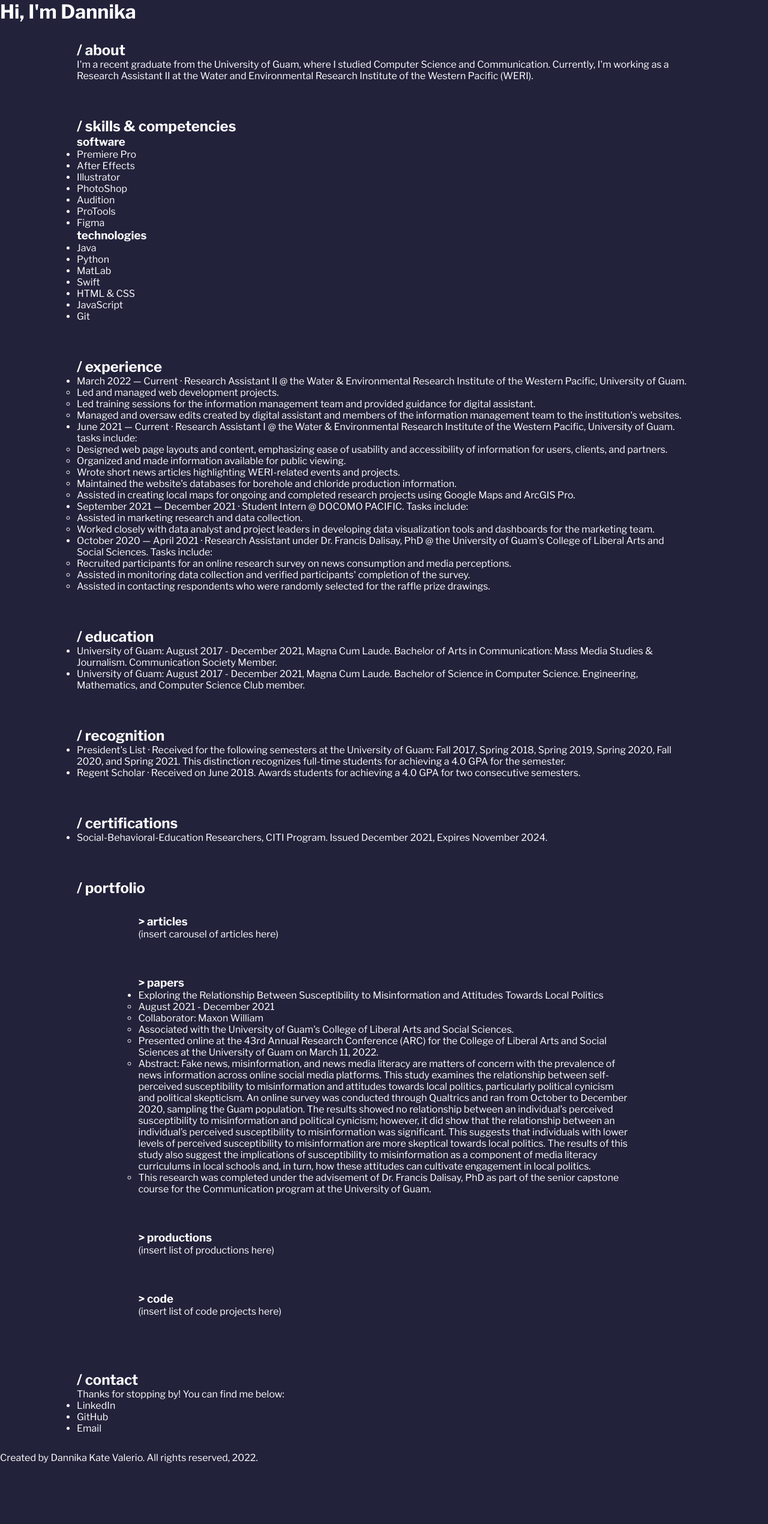
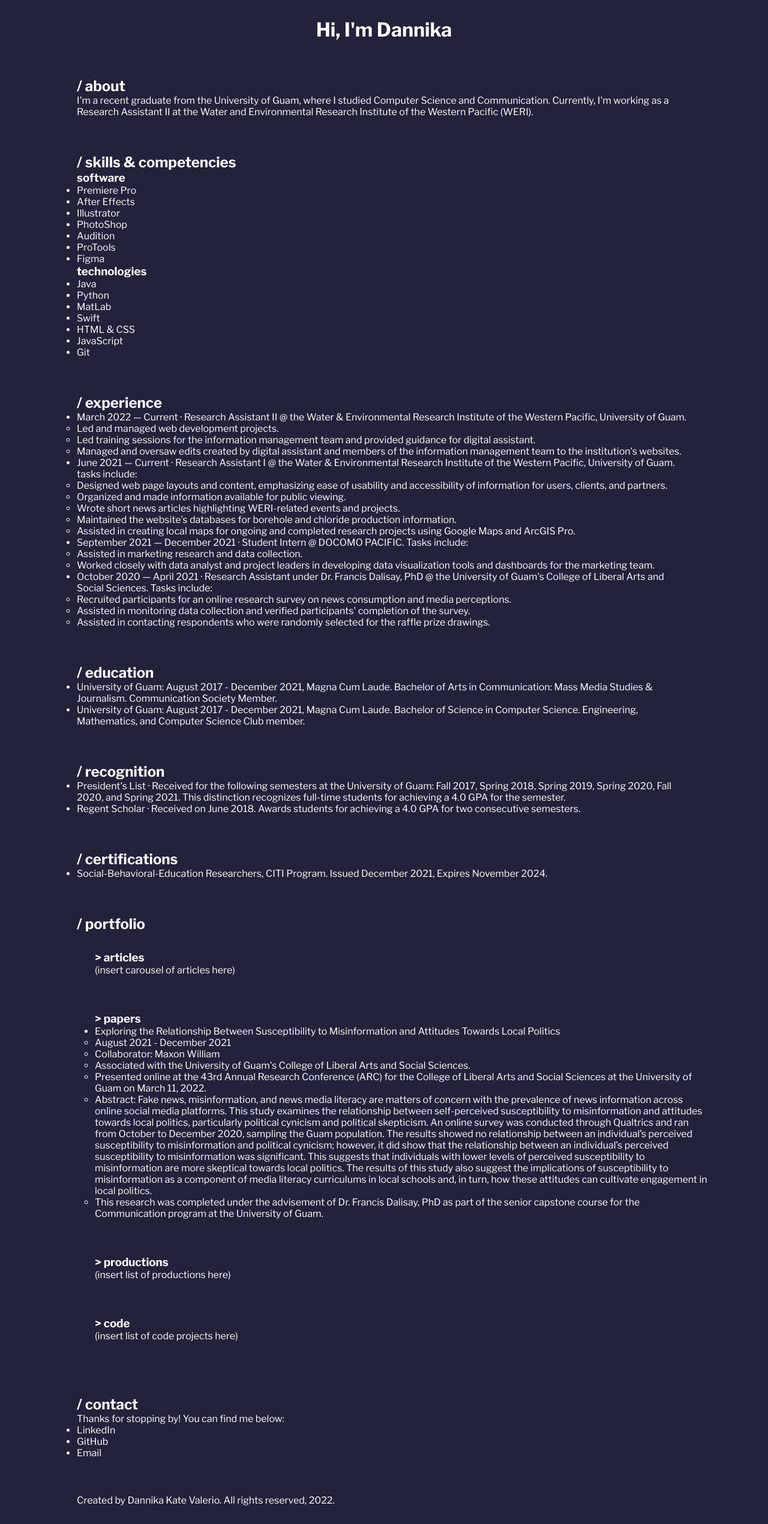
Before and after one commit to dannikate/dannikate.github.io, a React (Create React App) app: page / in a window 1280 px wide. Shown: the whole page at 60% size. Before the commit the page ends 2440 px from the top, so only its background shows below. Built offline with nearby package versions, Linux system fonts and the light colour scheme.

Commit message:
updated styles and footer compt

```diff
--- a/src/components/Footer.js
+++ b/src/components/Footer.js
@@ -2,6 +2,8 @@ import React from "react"
 
 export default function Footer() {
     return (
-        <p>Created by Dannika Kate Valerio. All rights reserved, 2022. </p>
+        <div className="footer">
+            <p>Created by Dannika Kate Valerio. All rights reserved, 2022.</p>
+        </div>
     )
 }
--- a/src/styles/main.css
+++ b/src/styles/main.css
@@ -7,6 +7,11 @@
     background-color: #22223B;
     color: white;
     font-family: 'Libre Franklin', sans-serif;
+}
+
+h1 {
+    text-align: center;
+    padding: 30px;
 }
 
 .about {
@@ -52,25 +57,25 @@
 }
 
 .papers {
-    width: 80%;
+    width: 100%;
     margin: auto;
     padding: 30px;
 }
 
 .articles {
-    width: 80%;
+    width: 100%;
     margin: auto;
     padding: 30px;
 }
 
 .productions {
-    width: 80%;
+    width: 100%;
     margin: auto;
     padding: 30px;
 }
 
 .code {
-    width: 80%;
+    width: 100%;
     margin: auto;
     padding: 30px;
 }
@@ -80,3 +85,9 @@
     margin: auto;
     padding: 30px;
 }
+
+.footer {
+    width: 80%;
+    margin: auto;
+    padding: 30px;
+}
```
